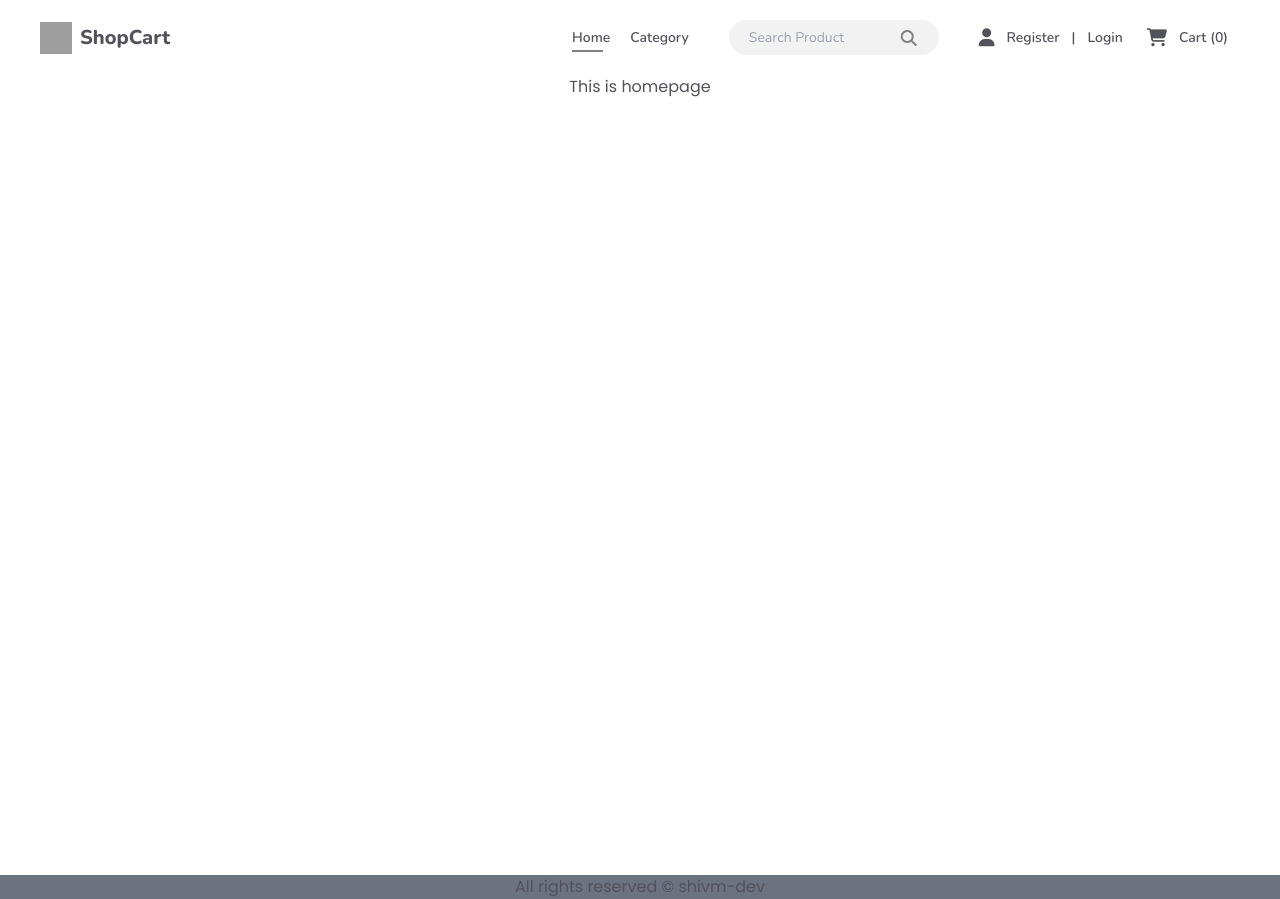
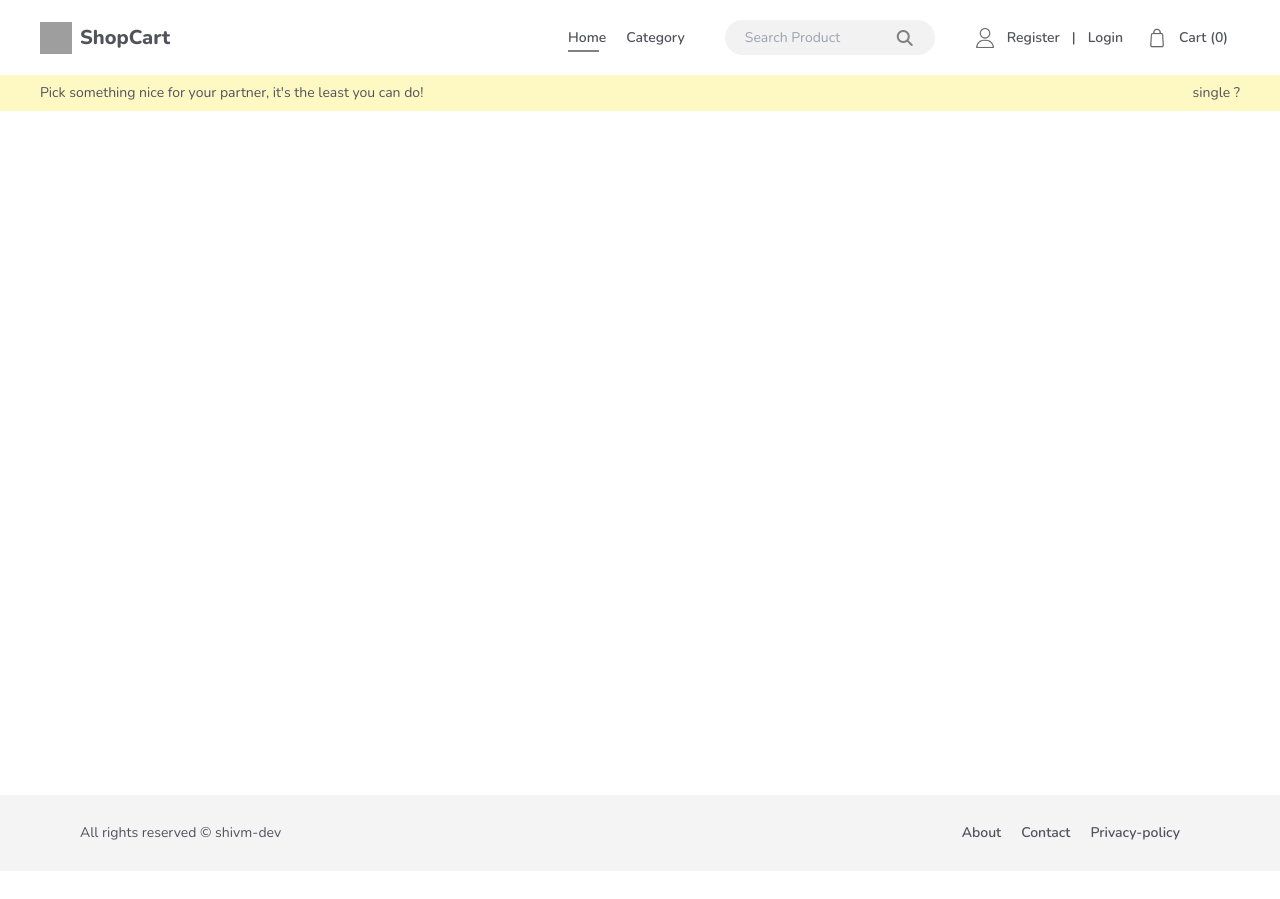
Before and after one commit to shivm29/ecommerce, a React (Create React App) app in the folder client/: page / in a window 1280 px wide. After the commit the page ends 871 px from the top, so only its background shows below. Built offline with nearby package versions, Linux system fonts and the light colour scheme; grey boxes are pictures that could not be loaded.

Commit message:
404 page not found ui done + footer ui done

```diff
--- a/client/src/components/Footer.js
+++ b/client/src/components/Footer.js
@@ -1,9 +1,21 @@
 import React from 'react'
+import { NavLink, Link } from 'react-router-dom'
+import '.././styles/footer.css'
 
 const Footer = () => {
   return (
-    <div className='font-Poppins bg-gray-500 ' >
-      <h3 className='text-center ' >All rights reserved &copy; shivm-dev</h3>
+    <div className='text-sm font-Nunito flex justify-between items-center box-border px-20 py-7 bg-zinc-100 ' >
+      <h3  >All rights reserved &copy; shivm-dev</h3>
+      <div >
+
+        <NavLink to='/about' className='  transition-all underline-gray	hover:text-gray-950 dark:hover:text-gray-100 mr-5 font-semibold' activeClassName='footeractive' >About</NavLink>
+
+        <NavLink to='/contact' className='  transition-all underline-gray	hover:text-gray-950 dark:hover:text-gray-100 mr-5 font-semibold' activeClassName='footeractive' >Contact</NavLink>
+
+        <NavLink to='/privacy-policy' className='  transition-all underline-gray	hover:text-gray-950 dark:hover:text-gray-100 mr-5 font-semibold' activeClassName='footeractive' >Privacy-policy</NavLink>
+
+
+      </div>
     </div>
   )
 }
--- a/client/src/components/Header.js
+++ b/client/src/components/Header.js
@@ -1,7 +1,6 @@
 import React from 'react'
-import '.././styles/searchbar.css'
+import '.././styles/navbar.css'
 import { NavLink } from 'react-router-dom'
-import '.././styles/root_style.css'
 
 
 
@@ -34,7 +33,7 @@ const Header = () => {
           </a>
         </div>
 
-        <i class="fa-regular fa-user font-semibold  mr-3 text-lg "></i>
+        <img src="images/user.png" className='h-5 mr-3 opacity-60' alt="" />
 
         <NavLink to='/register' className='font-semibold   transition-all underline-gray	mr-3 hover:text-gray-950 dark:hover:text-gray-100 '  >Register</NavLink>
 
@@ -43,7 +42,7 @@ const Header = () => {
 
 
 
-        <i class="fa-solid fa-cart-shopping font-semibold  mx-3 text-lg hover:text-gray-950 dark:hover:text-gray-100 "></i>
+        <img src="images/bag.png" className='h-5 mr-3 opacity-60 ml-3' alt="" />
         <NavLink to='/cart' className='font-semibold  transition-all underline-gray	mr-3 hover:text-gray-950 dark:hover:text-gray-100 '  >Cart (0)</NavLink>
 
       </div>
--- a/client/src/components/Layout.js
+++ b/client/src/components/Layout.js
@@ -9,7 +9,7 @@ const Layout = ({ children }) => {
         <div className=' text-zinc-600 dark:text-gray-300 dark:bg-zinc-900 ' >
             <Header  ></Header>
 
-            <main className='min-h-screen font-Poppins '  >
+            <main className=' font-Nunito ' style={{ minHeight: '90vh' }} >
                 {children}
             </main>
 
--- /dev/null
+++ b/client/src/components/PickSomething.js
@@ -0,0 +1,39 @@
+import React from 'react'
+import { useState } from 'react';
+
+const PickSomething = () => {
+
+
+    const [showContent1, setShowContent1] = useState(true);
+
+    const slideToRight = () => {
+        setShowContent1(false);
+    };
+
+    const slideToLeft = () => {
+        setShowContent1(true);
+    };
+
+    return (
+
+        <div className={`flex justify-between box-border px-10 text-sm bg-yellow-100 py-2 ease-in`} >
+            <div className={`slider-content ${showContent1 ? '' : 'hidden'}`} id="slider-content-1">
+                Pick something nice for your partner, it's the least you can do!
+            </div>
+            <div className={`slider-content ${showContent1 ? 'hidden' : ''} `} id="slider-content-2">
+                Self gifting is worth it too !  &nbsp; ; )
+            </div>
+            <div className="arrow-container">
+                <span className={`arrow-left ${showContent1 ? 'hidden' : ''} cursor-pointer`} onClick={slideToLeft}>
+                    mingle ?
+                </span>
+                <span className={`arrow-right ${showContent1 ? '' : 'hidden'} cursor-pointer`} onClick={slideToRight}>
+                    single ?
+                </span>
+            </div>
+        </div>
+
+    )
+}
+
+export default PickSomething
--- a/client/src/pages/HomePage.js
+++ b/client/src/pages/HomePage.js
@@ -1,10 +1,16 @@
 import React from 'react'
 import Layout from '../components/Layout'
+import PickSomething from '../components/PickSomething'
+
+
 
 const HomePage = () => {
+
+
   return (
     <Layout>
-      <h3 className='text-center  ' >This is homepage</h3>
+      <PickSomething />
+
     </Layout>
   )
 }
--- a/client/src/pages/PageNotFound.js
+++ b/client/src/pages/PageNotFound.js
@@ -1,10 +1,17 @@
 import React from 'react'
 import Layout from '../components/Layout'
-
+import { NavLink } from 'react-router-dom'
 const PageNotFound = () => {
     return (
         <Layout>
-            <h3>Page not found</h3>
+            <div className=' flex justify-center items-center' style={{ minHeight: "70vh" }} >
+                <div className='flex justify-center items-center flex-col' >
+                    <h1 className='text-9xl font-bold cursor-default mb-5' >404 :(</h1>
+                    <h2 className='text-2xl cursor-default mb-2 font-bold ' >GO HOME, YOU'RE DRUNK!</h2>
+                    <h3 className='mb-10 font-semibold' >You are too drunk for the page. Just go home dude!</h3>
+                    <NavLink to='/' className='p-4 rounded-3xl border-solid border-2 border-gray-500 font-bold text-md hover:bg-zinc-100' >BACK TO HOME</NavLink>
+                </div>
+            </div>
         </Layout>
     )
 }
--- /dev/null
+++ b/client/src/styles/footer.css
@@ -0,0 +1,39 @@
+  /* navlink.css */
+  .underline-gray {
+    position: relative;
+    text-decoration: none;
+  }
+
+  .underline-gray::after {
+    content: '';
+    position: absolute;
+    left: 0;
+    bottom: -4px; /* Controls the distance of the underline from the text */
+    width: 80%;
+    height: 2px; /* Sets the underline thickness */
+    background-color: gray; /* Sets the underline color to gray */
+    opacity: 0; /* Hides the underline initially */
+    transition: opacity 0.2s ease; /* Adds a smooth transition effect */
+  }
+
+  .underline-gray:hover::after {
+    opacity: 1; /* Shows the underline on hover */
+  }
+
+  .footeractive {
+    /* padding: 30px 0 8px; */
+    position: relative;
+  }
+
+
+  .footeractive::before {
+    content: "";
+    position: absolute;
+    left: 0%;
+    bottom: -4px;
+    width: 80%;
+    height: 2px;
+    /* transform: skew(-12deg) translateX(-50%); */
+    background: gray;
+    z-index: -1;
+  }
```
Also changed, not shown: client/public/images/bag.png (added), client/public/images/user.png (added), client/src/styles/navbar.css (renamed from client/src/styles/searchbar.css), client/src/styles/picksomething.css (added), client/src/styles/root_style.css (deleted).
